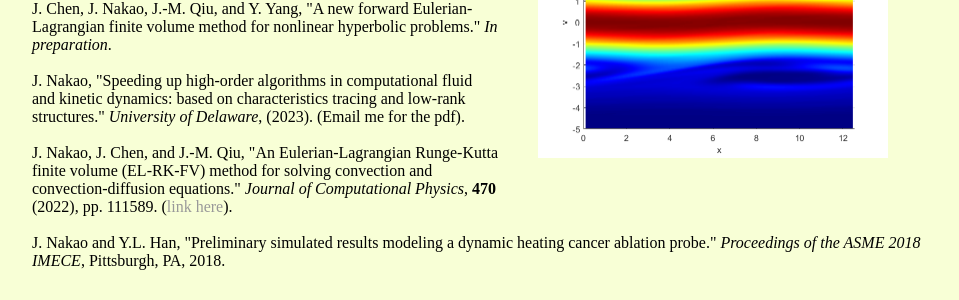
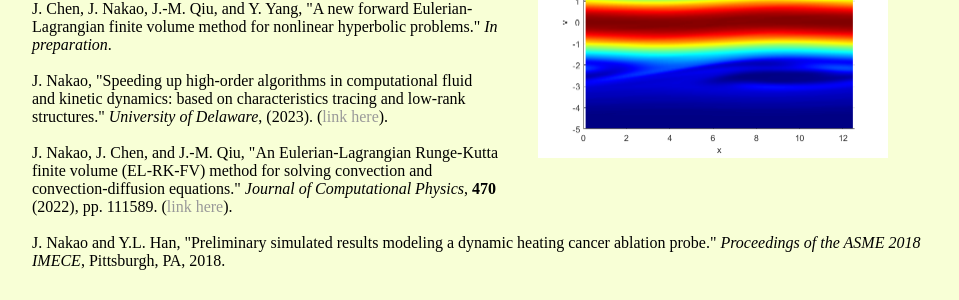
Before and after one commit to jhknakao/jhknakao.github.io, a Jekyll site: the page built from research.html, in a window 1280 px wide. Shown: the part 768-1068 px from the top of the page, without its empty margins (160-1119 px from the left). Built offline with Jekyll 4.4.1, drawn with Linux system fonts in a browser that asks for light colours.

Commit message:
Update research.html

```diff
--- a/research.html
+++ b/research.html
@@ -27,7 +27,7 @@ title: My Research
 	J. Chen, J. Nakao, J.-M. Qiu, and Y. Yang, "A new forward Eulerian-Lagrangian finite volume method for nonlinear hyperbolic problems." <i>In preparation</i>.
 	<br>
 	<br>
-	J. Nakao, "Speeding up high-order algorithms in computational fluid and kinetic dynamics: based on characteristics tracing and low-rank structures." <i>University of Delaware</i>, (2023). (Email me for the pdf).
+	J. Nakao, "Speeding up high-order algorithms in computational fluid and kinetic dynamics: based on characteristics tracing and low-rank structures." <i>University of Delaware</i>, (2023). (<a href="files/Nakao_dissertation.pdf" class="download" title="Download dissertation">link here</a>).
 	<br>
 	<br>
 	J. Nakao, J. Chen, and J.-M. Qiu, "An Eulerian-Lagrangian Runge-Kutta finite volume (EL-RK-FV) method for solving convection and convection-diffusion equations." <i>Journal of Computational Physics</i>, <b>470</b> (2022), pp. 111589. (<a href="https://arxiv.org/pdf/2204.03682.pdf">link here</a>).
```
